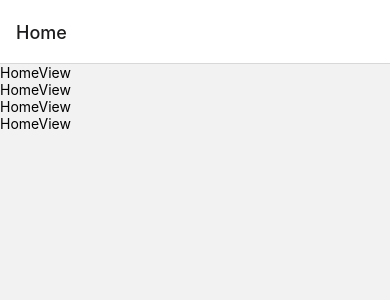
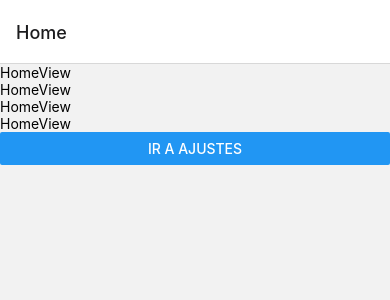
Before and after one commit to juanfacundotam/native-curso, a React Native app: screen /Home in a window 390 px wide. Shown: the top 300 px of the page. Built offline with nearby package versions, Linux system fonts and the light colour scheme.

Commit message:
Update HomeView.js

```diff
--- a/src/views/HomeView.js
+++ b/src/views/HomeView.js
@@ -1,13 +1,19 @@
-import { View, Text } from 'react-native'
+import { View, Text, Button } from 'react-native'
 import React from 'react'
 
-export default function HomeView() {
+export default function HomeView(props) {
+  const {navigation} = props;
+
+  const goToSettings = () => {
+    navigation.navigate("Settings")
+  }
   return (
     <View>
       <Text>HomeView</Text>
       <Text>HomeView</Text>
       <Text>HomeView</Text>
       <Text>HomeView</Text>
+      <Button onPress={goToSettings} title='Ir a Ajustes'/>
     </View>
   )
 }
```
